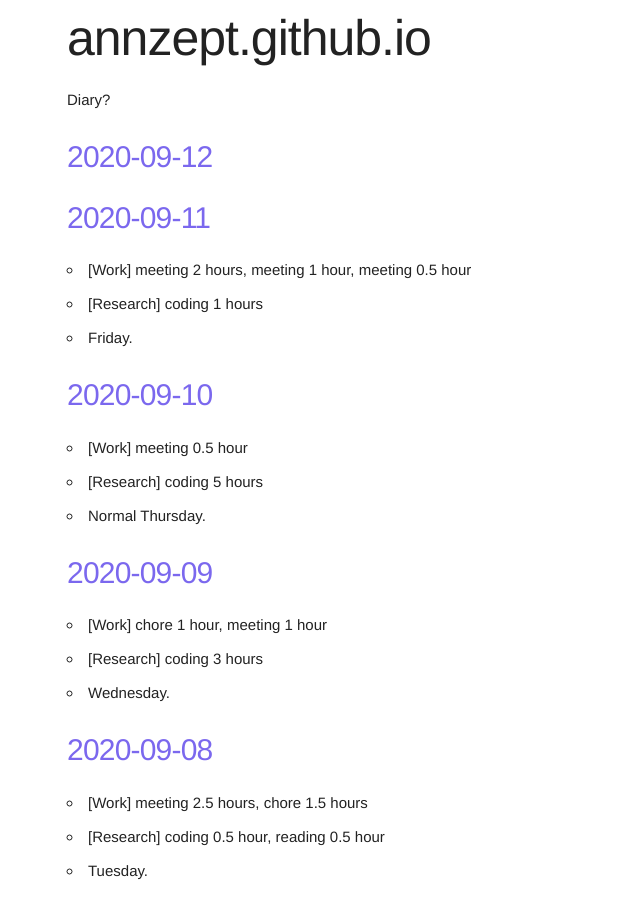
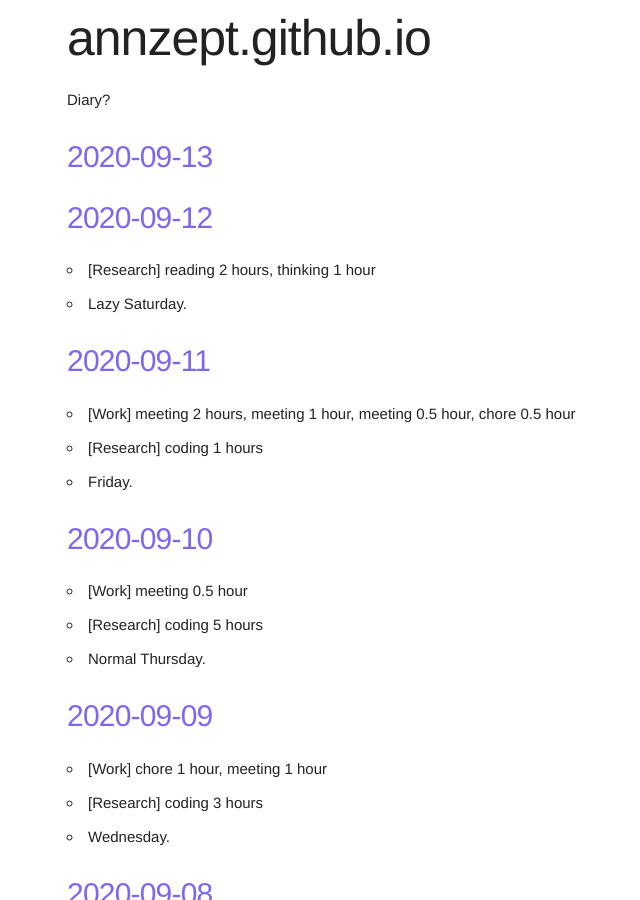
Before and after one commit to annzept/annzept.github.io, a Jekyll site: the page built from index.markdown, in a window 1280 px wide and 900 px high. Shown: the whole window, without its empty margins (93-733 px from the left). Built offline with Jekyll 4.4.1, drawn with Linux system fonts in a browser that asks for light colours.

Commit message:
Sun Sep 13 00:49:14 JST 2020

```diff
--- a/_posts/2020-09-11-diary.md
+++ b/_posts/2020-09-11-diary.md
@@ -5,6 +5,6 @@
 categories: diary
 ---
 
-- [Work] meeting 2 hours, meeting 1 hour, meeting 0.5 hour
+- [Work] meeting 2 hours, meeting 1 hour, meeting 0.5 hour, chore 0.5 hour
 - [Research] coding 1 hours
 - Friday.
--- a/_posts/2020-09-12-diary.md
+++ b/_posts/2020-09-12-diary.md
@@ -4,3 +4,6 @@
 date:   2020-09-12 23:59:59 +0900
 categories: diary
 ---
+
+- [Research] reading 2 hours, thinking 1 hour
+- Lazy Saturday.
```
Also changed, not shown: _posts/2020-09-13-diary.md (added, +6 -0 lines).
